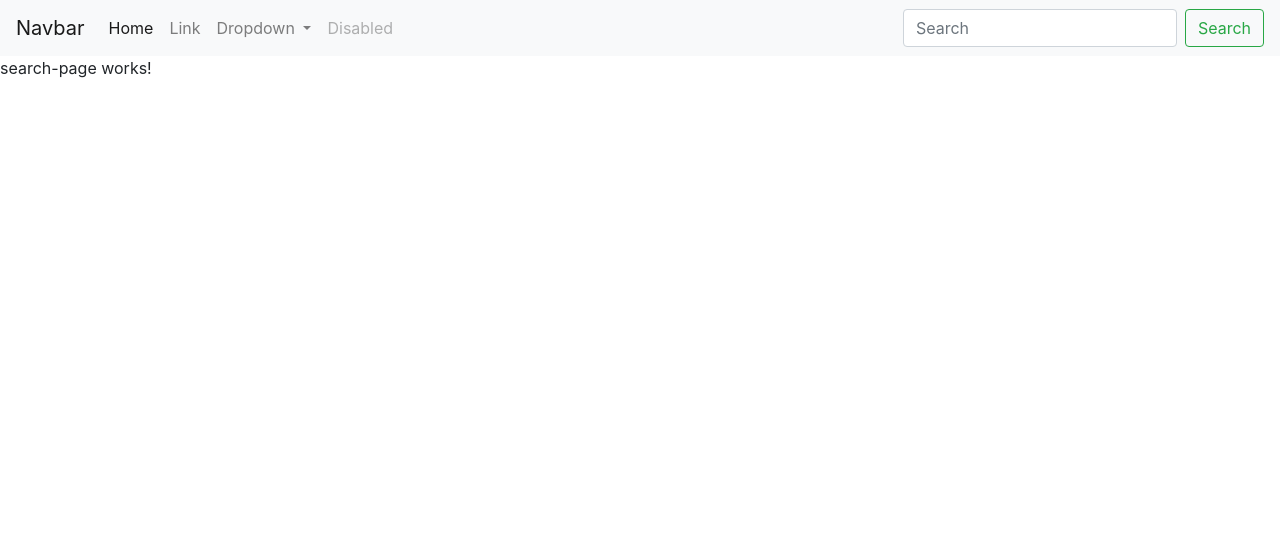
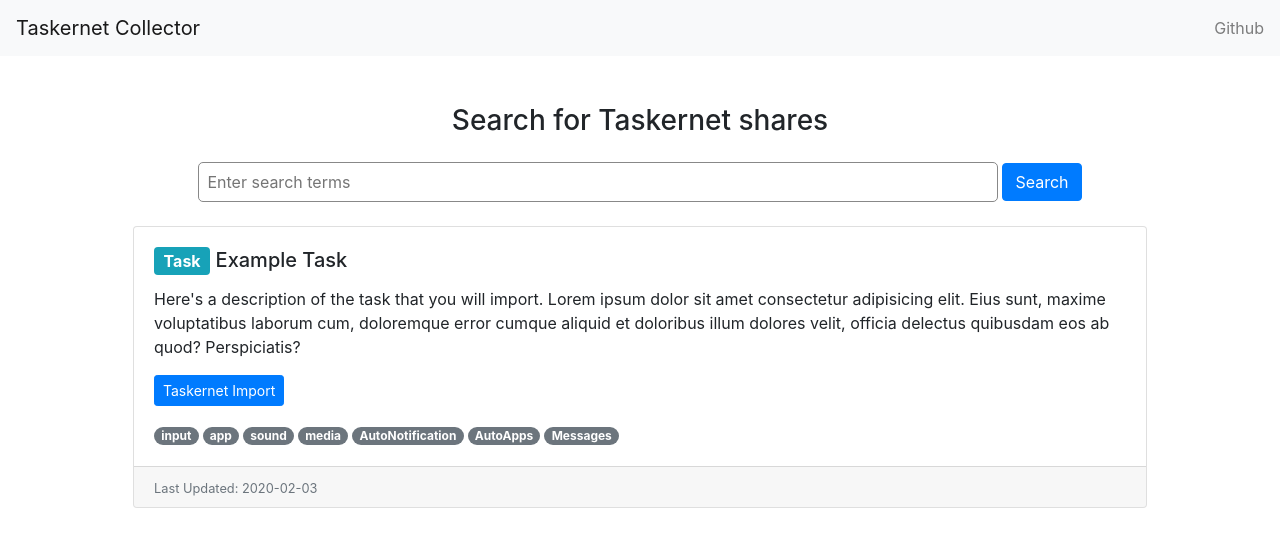
Before and after one commit to pghant/taskernet-collector, an Angular app in the folder site/: page /search in a window 1280 px wide. Shown: the top 546 px of the page. Built offline with nearby package versions, Linux system fonts and the light colour scheme.

Commit message:
Add main search UI

```diff
--- a/site/src/app/app-root/app.component.html
+++ b/site/src/app/app-root/app.component.html
@@ -1,36 +1,9 @@
-<nav class="navbar navbar-expand-lg navbar-light bg-light">
-  <a class="navbar-brand" href="#">Navbar</a>
-  <button class="navbar-toggler" type="button" data-toggle="collapse" data-target="#navbarSupportedContent" aria-controls="navbarSupportedContent" aria-expanded="false" aria-label="Toggle navigation">
-    <span class="navbar-toggler-icon"></span>
-  </button>
-
-  <div class="collapse navbar-collapse" id="navbarSupportedContent">
-    <ul class="navbar-nav mr-auto">
-      <li class="nav-item active">
-        <a class="nav-link" href="#">Home <span class="sr-only">(current)</span></a>
-      </li>
-      <li class="nav-item">
-        <a class="nav-link" href="#">Link</a>
-      </li>
-      <li class="nav-item dropdown">
-        <a class="nav-link dropdown-toggle" href="#" id="navbarDropdown" role="button" data-toggle="dropdown" aria-haspopup="true" aria-expanded="false">
-          Dropdown
-        </a>
-        <div class="dropdown-menu" aria-labelledby="navbarDropdown">
-          <a class="dropdown-item" href="#">Action</a>
-          <a class="dropdown-item" href="#">Another action</a>
-          <div class="dropdown-divider"></div>
-          <a class="dropdown-item" href="#">Something else here</a>
-        </div>
-      </li>
-      <li class="nav-item">
-        <a class="nav-link disabled" href="#" tabindex="-1" aria-disabled="true">Disabled</a>
-      </li>
-    </ul>
-    <form class="form-inline my-2 my-lg-0">
-      <input class="form-control mr-sm-2" type="search" placeholder="Search" aria-label="Search">
-      <button class="btn btn-outline-success my-2 my-sm-0" type="submit">Search</button>
-    </form>
-  </div>
+<nav class="navbar navbar-light bg-light mb-5">
+  <a class="navbar-brand">Taskernet Collector</a>
+  <ul class="navbar-nav float-right">
+    <li class="nav-item">
+      <a class="nav-link" href="https://github.com/pghant/taskernet-collector">Github</a>
+    </li>
+  </ul>
 </nav>
 <router-outlet></router-outlet>
--- a/site/src/app/app-root/app.component.ts
+++ b/site/src/app/app-root/app.component.ts
@@ -5,5 +5,4 @@ import { Component } from '@angular/core';
   templateUrl: './app.component.html'
 })
 export class AppComponent {
-  public isMenuCollapsed: boolean;
 }
--- a/site/src/app/search/search-page/search-page.component.html
+++ b/site/src/app/search/search-page/search-page.component.html
@@ -1 +1,31 @@
-<p>search-page works!</p>
+<div class="container">
+  <h3 class="text-center">Search for Taskernet shares</h3>
+  <form class="mt-4 form-inline justify-content-center">
+    <label class="sr-only" for="search-box">Search</label>
+    <input id="search-box" type="text" placeholder="Enter search terms">
+    <button type="submit" class="btn btn-primary ml-1">Search</button>
+  </form>
+  <div id="results" class="mt-4 px-5">
+    <div class="card">
+      <div class="card-body">
+        <h5 class="card-title"><span class="share-type badge badge-info">Task</span> Example Task</h5>
+        <p class="card-text">
+          Here's a description of the task that you will import. Lorem ipsum dolor sit amet consectetur adipisicing elit. Eius sunt, maxime voluptatibus laborum cum, doloremque error cumque aliquid et doloribus illum dolores velit, officia delectus quibusdam eos ab quod? Perspiciatis?
+        </p>
+        <a href="#" class="btn btn-sm btn-primary">Taskernet Import</a>
+        <div class="tags mt-3">
+          <span class="badge badge-pill badge-secondary">input</span>
+          <span class="badge badge-pill badge-secondary">app</span>
+          <span class="badge badge-pill badge-secondary">sound</span>
+          <span class="badge badge-pill badge-secondary">media</span>
+          <span class="badge badge-pill badge-secondary">AutoNotification</span>
+          <span class="badge badge-pill badge-secondary">AutoApps</span>
+          <span class="badge badge-pill badge-secondary">Messages</span>
+        </div>
+      </div>
+      <div class="card-footer text-muted">
+        <small>Last Updated: 2020-02-03</small>
+      </div>
+    </div>
+  </div>
+</div>
--- a/site/src/app/search/search-page/search-page.component.scss
+++ b/site/src/app/search/search-page/search-page.component.scss
@@ -0,0 +1,21 @@
+#search-box {
+  height: 2.5rem;
+  border: 1px #888 solid;
+  padding: 0.5rem;
+  border-radius: 5px;
+  flex-grow: 1;
+  max-width: 800px;
+}
+
+.share-type {
+  font-size: 1rem;
+  padding: 0.375em 0.6em;
+}
+
+.card-footer {
+  padding: 0.5rem 1.25rem;
+}
+
+.tags .badge {
+  margin-right: 0.25rem;
+}
--- a/site/src/app/search/search.module.ts
+++ b/site/src/app/search/search.module.ts
@@ -1,5 +1,6 @@
 import { NgModule } from '@angular/core';
 import { CommonModule } from '@angular/common';
+import { FormsModule, ReactiveFormsModule } from '@angular/forms';
 
 import { SearchRoutingModule } from './search-routing.module';
 import { SearchPageComponent } from './search-page/search-page.component';
@@ -9,6 +10,9 @@ import { SearchPageComponent } from './search-page/search-page.component';
   declarations: [SearchPageComponent],
   imports: [
     CommonModule,
+    FormsModule,
+    ReactiveFormsModule,
+
     SearchRoutingModule
   ]
 })
```
